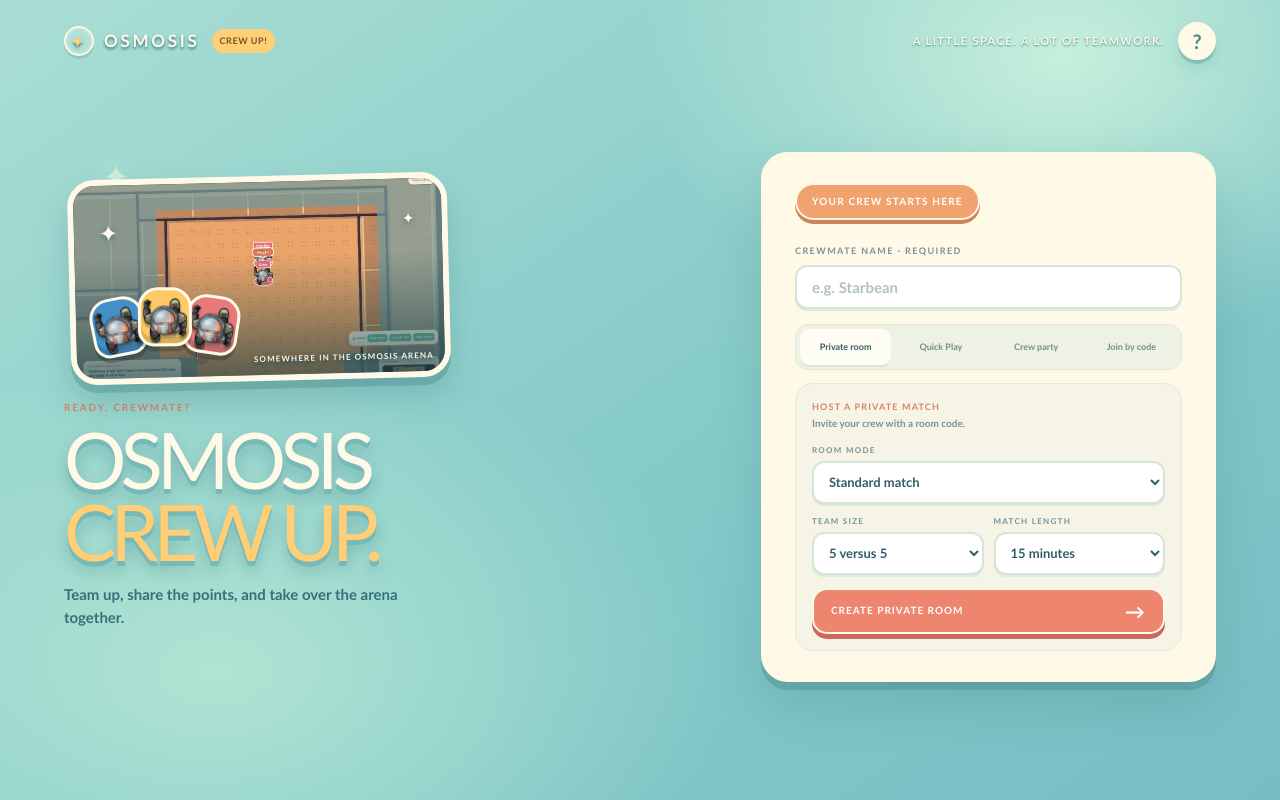
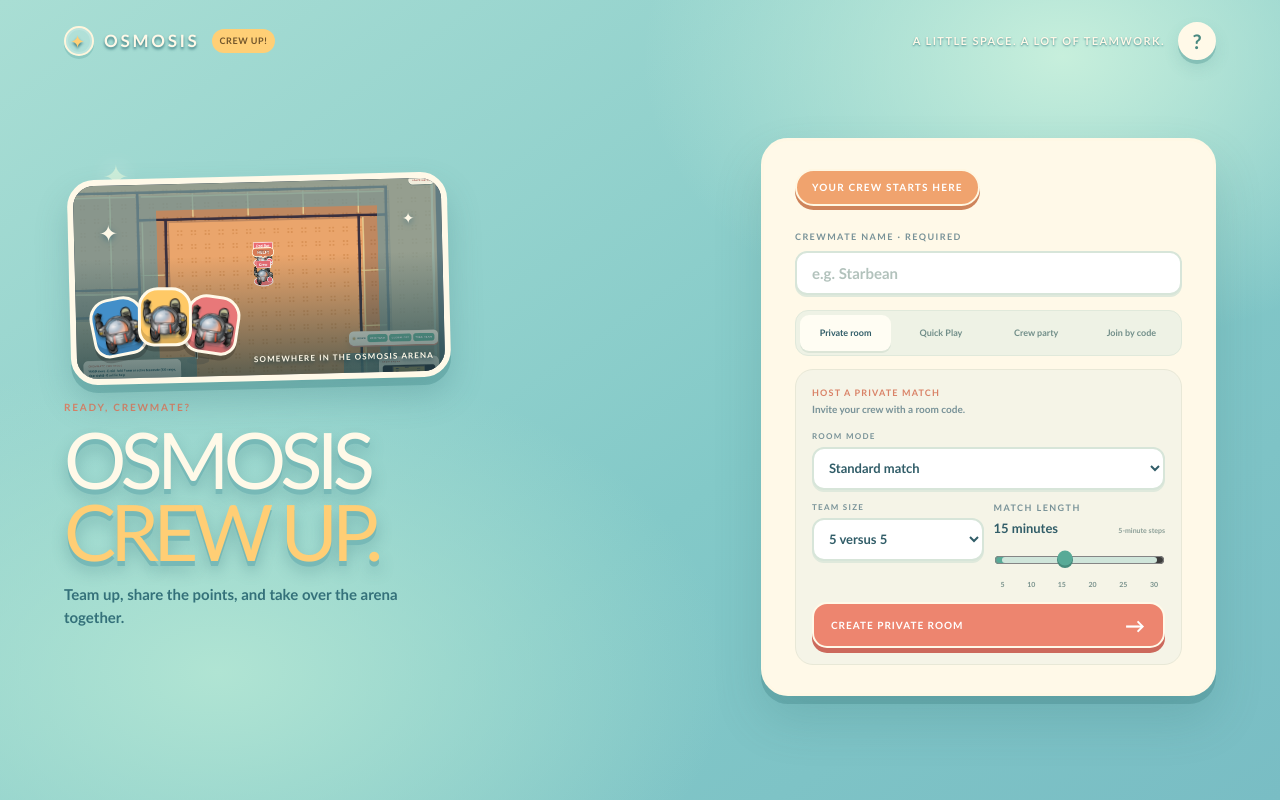
Before and after one commit to Thundercloud12/osmosis, a React (Vite) app in the folder apps/web/: page / in a window 1280 px wide. Built offline with nearby package versions, Linux system fonts and the light colour scheme.

Commit message:
fix(web): use five-minute duration sliders

```diff
--- a/apps/web/src/lobby/LobbyScreen.tsx
+++ b/apps/web/src/lobby/LobbyScreen.tsx
@@ -1,8 +1,9 @@
 import { useCallback, useEffect, useMemo, useRef, useState } from "react";
 
-import { GAME_RULES, type LobbyCommand, type LobbySnapshot, type MatchSettings, type QuickPlaySettings, type RoomMode, type RoomSnapshot } from "@osmosis/shared";
+import { GAME_RULES, QUICK_PLAY_DURATION_PRESETS_SECONDS, type LobbyCommand, type LobbySnapshot, type MatchSettings, type QuickPlaySettings, type RoomMode, type RoomSnapshot } from "@osmosis/shared";
 import type { NetworkStatus } from "../net/MultiplayerClient";
 import { TutorialBook } from "./TutorialBook";
+import { MatchDurationSlider } from "./MatchDurationSlider";
 import { buildCrewRoster, getLobbyPermissions, getLobbyStage, summarizeAllocation } from "./lobbyPresentation";
 
 interface LobbyScreenProps {
@@ -23,6 +24,8 @@ const teams = [
   { id: "BLUE", label: "Blue Crew", color: "blue" },
   { id: "RED", label: "Red Crew", color: "red" },
 ] as const;
+const minimumQuickPlayMinutes = QUICK_PLAY_DURATION_PRESETS_SECONDS[0] / 60;
+const maximumQuickPlayMinutes = QUICK_PLAY_DURATION_PRESETS_SECONDS[QUICK_PLAY_DURATION_PRESETS_SECONDS.length - 1] / 60;
 
 export function LobbyScreen({ lobby, networkStatus, error, onCreate, onJoin, onQuickPlay, onCreateParty, onJoinParty, onCommand, onLeave }: LobbyScreenProps) {
   const [nickname, setNickname] = useState("");
@@ -207,12 +210,7 @@ export function LobbyScreen({ lobby, networkStatus, error, onCreate, onJoin, onQ
                       <label className="field-label" htmlFor="private-team-size">TEAM SIZE</label>
                       <select id="private-team-size" className="lobby-input" value={teamSize} onChange={(event) => setTeamSize(Number(event.target.value) as 4 | 5)}><option value={4}>4 versus 4</option><option value={5}>5 versus 5</option></select>
                     </div>}
-                    <div className="entry-field">
-                      <label className="field-label" htmlFor="private-duration">MATCH LENGTH</label>
-                      <select id="private-duration" className="lobby-input" value={privateDuration} onChange={(event) => setPrivateDuration(Number(event.target.value))}>
-                        {Array.from({ length: 26 }, (_, index) => index + 5).map((minutes) => <option value={minutes} key={minutes}>{minutes} minutes</option>)}
-                      </select>
-                    </div>
+                    <MatchDurationSlider id="private-duration" label="MATCH LENGTH" valueMinutes={privateDuration} minimumMinutes={GAME_RULES.minimumMatchDurationSeconds / 60} maximumMinutes={GAME_RULES.maximumMatchDurationSeconds / 60} onChange={setPrivateDuration} />
                   </div>
                   <button type="submit" className="play-button entry-submit" disabled={networkStatus.state === "connecting"}>
                     {networkStatus.state === "connecting" ? "CONNECTING…" : "CREATE PRIVATE ROOM"}<span>→</span>
@@ -228,12 +226,7 @@ export function LobbyScreen({ lobby, networkStatus, error, onCreate, onJoin, onQ
                       <label className="field-label" htmlFor="quickplay-team-size">TEAM SIZE</label>
                       <select id="quickplay-team-size" className="lobby-input" value={teamSize} onChange={(event) => setTeamSize(Number(event.target.value) as 4 | 5)}><option value={4}>4 versus 4</option><option value={5}>5 versus 5</option></select>
                     </div>
-                    <div className="entry-field">
-                      <label className="field-label" htmlFor="quickplay-duration">MATCH LENGTH</label>
-                      <select id="quickplay-duration" className="lobby-input" value={quickPlayDuration} onChange={(event) => setQuickPlayDuration(Number(event.target.value) as QuickPlaySettings["matchDurationSeconds"])}>
-                        {[300, 600, 900, 1200].map((seconds) => <option value={seconds} key={seconds}>{seconds / 60} minutes</option>)}
-                      </select>
-                    </div>
+                    <MatchDurationSlider id="quickplay-duration" label="MATCH LENGTH" valueMinutes={quickPlayDuration / 60} minimumMinutes={minimumQuickPlayMinutes} maximumMinutes={maximumQuickPlayMinutes} onChange={(minutes) => setQuickPlayDuration((minutes * 60) as QuickPlaySettings["matchDurationSeconds"])} />
                   </div>
                   <button type="submit" className="play-button entry-submit quickplay-button" disabled={networkStatus.state === "connecting"}>
                     {networkStatus.state === "connecting" ? "CONNECTING…" : "PLAY QUICK PLAY"}<span>✦</span>
@@ -249,12 +242,7 @@ export function LobbyScreen({ lobby, networkStatus, error, onCreate, onJoin, onQ
                       <label className="field-label" htmlFor="party-team-size">TEAM SIZE</label>
                       <select id="party-team-size" className="lobby-input" value={teamSize} onChange={(event) => setTeamSize(Number(event.target.value) as 4 | 5)}><option value={4}>4 versus 4</option><option value={5}>5 versus 5</option></select>
                     </div>
-                    <div className="entry-field">
-                      <label className="field-label" htmlFor="party-duration">MATCH LENGTH</label>
-                      <select id="party-duration" className="lobby-input" value={quickPlayDuration} onChange={(event) => setQuickPlayDuration(Number(event.target.value) as QuickPlaySettings["matchDurationSeconds"])}>
-                        {[300, 600, 900, 1200].map((seconds) => <option value={seconds} key={seconds}>{seconds / 60} minutes</option>)}
-                      </select>
-                    </div>
+                    <MatchDurationSlider id="party-duration" label="MATCH LENGTH" valueMinutes={quickPlayDuration / 60} minimumMinutes={minimumQuickPlayMinutes} maximumMinutes={maximumQuickPlayMinutes} onChange={(minutes) => setQuickPlayDuration((minutes * 60) as QuickPlaySettings["matchDurationSeconds"])} />
                   </div>
                   <button type="submit" className="play-button entry-submit quickplay-button" disabled={networkStatus.state === "connecting"}>
                     {networkStatus.state === "connecting" ? "CONNECTING…" : "CREATE A CREW PARTY"}<span>→</span>
--- /dev/null
+++ b/apps/web/src/lobby/MatchDurationSlider.tsx
@@ -0,0 +1,53 @@
+interface MatchDurationSliderProps {
+  id: string;
+  label: string;
+  valueMinutes: number;
+  minimumMinutes: number;
+  maximumMinutes: number;
+  disabled?: boolean;
+  onChange: (minutes: number) => void;
+}
+
+export function getDurationMarks(minimumMinutes: number, maximumMinutes: number): number[] {
+  return Array.from(
+    { length: Math.floor((maximumMinutes - minimumMinutes) / 5) + 1 },
+    (_, index) => minimumMinutes + index * 5,
+  );
+}
+
+export function MatchDurationSlider({
+  id,
+  label,
+  valueMinutes,
+  minimumMinutes,
+  maximumMinutes,
+  disabled = false,
+  onChange,
+}: MatchDurationSliderProps) {
+  const marks = getDurationMarks(minimumMinutes, maximumMinutes);
+
+  return <div className={`match-duration-field ${disabled ? "is-disabled" : ""}`}>
+    <label className="field-label" htmlFor={id}>{label}</label>
+    <div className="duration-slider-heading">
+      <output className="duration-slider-value" htmlFor={id}>{valueMinutes} minutes</output>
+      <span id={`${id}-step-note`}>5-minute steps</span>
+    </div>
+    <input
+      id={id}
+      className="duration-slider"
+      type="range"
+      min={minimumMinutes}
+      max={maximumMinutes}
+      step={5}
+      value={valueMinutes}
+      disabled={disabled}
+      aria-label={label}
+      aria-valuetext={`${valueMinutes} minutes`}
+      aria-describedby={`${id}-step-note`}
+      onChange={(event) => onChange(Number(event.target.value))}
+    />
+    <div className="duration-slider-scale" aria-hidden="true">
+      {marks.map((minute) => <span key={minute}>{minute}</span>)}
+    </div>
+  </div>;
+}
--- a/apps/web/src/lobby/MatchmakingScreen.tsx
+++ b/apps/web/src/lobby/MatchmakingScreen.tsx
@@ -1,6 +1,7 @@
 import { useState } from "react";
 
-import type { MatchmakingCommand, MatchmakingSnapshot, QuickPlaySettings } from "@osmosis/shared";
+import { QUICK_PLAY_DURATION_PRESETS_SECONDS, type MatchmakingCommand, type MatchmakingSnapshot, type QuickPlaySettings } from "@osmosis/shared";
+import { MatchDurationSlider } from "./MatchDurationSlider";
 
 interface MatchmakingScreenProps {
   snapshot: MatchmakingSnapshot | null;
@@ -9,7 +10,8 @@ interface MatchmakingScreenProps {
   onLeave: () => void;
 }
 
-const durations = [300, 600, 900, 1_200] as const;
+const minimumQuickPlayMinutes = QUICK_PLAY_DURATION_PRESETS_SECONDS[0] / 60;
+const maximumQuickPlayMinutes = QUICK_PLAY_DURATION_PRESETS_SECONDS[QUICK_PLAY_DURATION_PRESETS_SECONDS.length - 1] / 60;
 
 export function MatchmakingScreen({ snapshot, error, onCommand, onLeave }: MatchmakingScreenProps) {
   const [copied, setCopied] = useState(false);
@@ -69,10 +71,15 @@ export function MatchmakingScreen({ snapshot, error, onCommand, onLeave }: Match
               <select id="party-size" className="lobby-input" value={party.settings.teamSize} disabled={!isLeader || Boolean(queue)} onChange={(event) => updateSettings({ teamSize: Number(event.target.value) as 4 | 5 })}>
                 <option value={4}>4 versus 4</option><option value={5}>5 versus 5</option>
               </select>
-              <label className="field-label" htmlFor="party-duration">MATCH LENGTH</label>
-              <select id="party-duration" className="lobby-input" value={party.settings.matchDurationSeconds} disabled={!isLeader || Boolean(queue)} onChange={(event) => updateSettings({ matchDurationSeconds: Number(event.target.value) as QuickPlaySettings["matchDurationSeconds"] })}>
-                {durations.map((seconds) => <option value={seconds} key={seconds}>{seconds / 60} minutes</option>)}
-              </select>
+              <MatchDurationSlider
+                id="party-duration"
+                label="MATCH LENGTH"
+                valueMinutes={party.settings.matchDurationSeconds / 60}
+                minimumMinutes={minimumQuickPlayMinutes}
+                maximumMinutes={maximumQuickPlayMinutes}
+                disabled={!isLeader || Boolean(queue)}
+                onChange={(minutes) => updateSettings({ matchDurationSeconds: (minutes * 60) as QuickPlaySettings["matchDurationSeconds"] })}
+              />
             </div>
             <p className="matchmaking-party-note">Quick Play pairs compatible teams and match lengths. Your party will never be split.</p>
             {isLeader && !queue && <button className="play-button compact-button" disabled={party.members.some((member) => !member.connected)} onClick={() => onCommand({ type: "queueParty" })}>QUEUE WITH MY CREW <span>→</span></button>}
--- a/apps/web/src/styles.css
+++ b/apps/web/src/styles.css
@@ -630,3 +630,24 @@ canvas {
   .voice-dot.is-connecting,.voice-dot.is-speaking { animation:none; }
   .team-card,.roster-slot.occupied { transition:none; }
 }
+
+.match-duration-field { min-width:0; }
+.match-duration-field>.field-label { margin-bottom:5px; }
+.duration-slider-heading { display:flex; align-items:baseline; justify-content:space-between; gap:8px; }
+.duration-slider-value { color:#315d68; font-size:13px; font-weight:1000; font-variant-numeric:tabular-nums; }
+.duration-slider-heading>span { color:#8b9e97; font-size:7px; font-weight:900; white-space:nowrap; }
+.duration-slider { display:block; width:100%; height:38px; margin:2px 0 0; padding:0 8px; border:0; border-radius:0; background:transparent; box-shadow:none; accent-color:#58aa97; cursor:pointer; }
+.duration-slider::-webkit-slider-runnable-track { height:6px; border-radius:99px; background:#cfe5da; }
+.duration-slider::-webkit-slider-thumb { width:20px; height:20px; margin-top:-7px; appearance:none; border:3px solid #fffdf3; border-radius:50%; background:#58aa97; box-shadow:0 2px 0 #468b7c; }
+.duration-slider::-moz-range-track { height:6px; border-radius:99px; background:#cfe5da; }
+.duration-slider::-moz-range-thumb { width:15px; height:15px; border:3px solid #fffdf3; border-radius:50%; background:#58aa97; box-shadow:0 2px 0 #468b7c; }
+.duration-slider:focus-visible { outline:3px solid #315d68; outline-offset:2px; border-radius:99px; }
+.duration-slider:disabled { cursor:not-allowed; }
+.duration-slider-scale { display:flex; justify-content:space-between; padding:0 7px; color:#78918c; font-size:7px; font-weight:900; font-variant-numeric:tabular-nums; }
+.match-duration-field.is-disabled { opacity:.58; }
+.matchmaking-settings { grid-template-columns:auto minmax(120px,1fr); }
+.matchmaking-settings .match-duration-field { grid-column:1/-1; }
+.matchmaking-settings .match-duration-field>.field-label { margin-bottom:5px; }
+@media(max-width:700px) {
+  .matchmaking-settings { grid-template-columns:auto minmax(120px,1fr); }
+}
```
Also changed, not shown: 1 other file (tests, documents, lock files or other folders).
